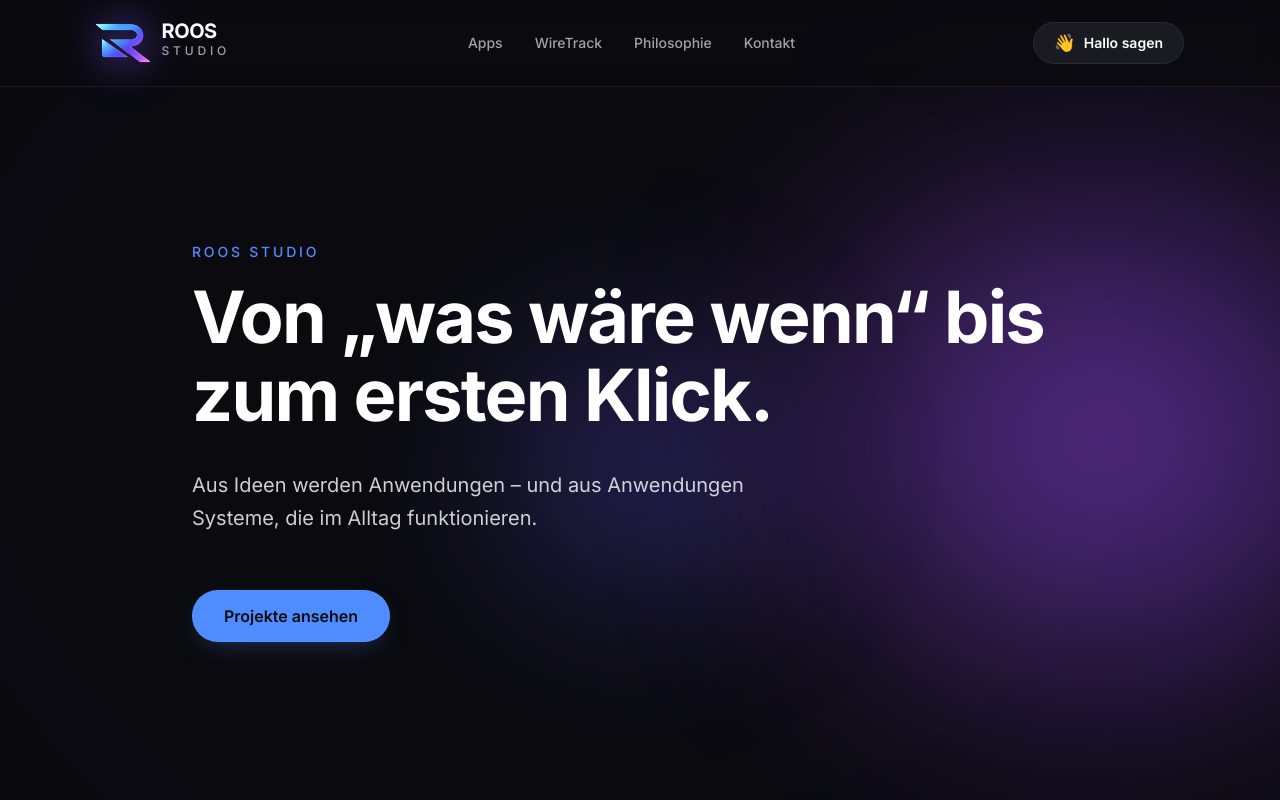
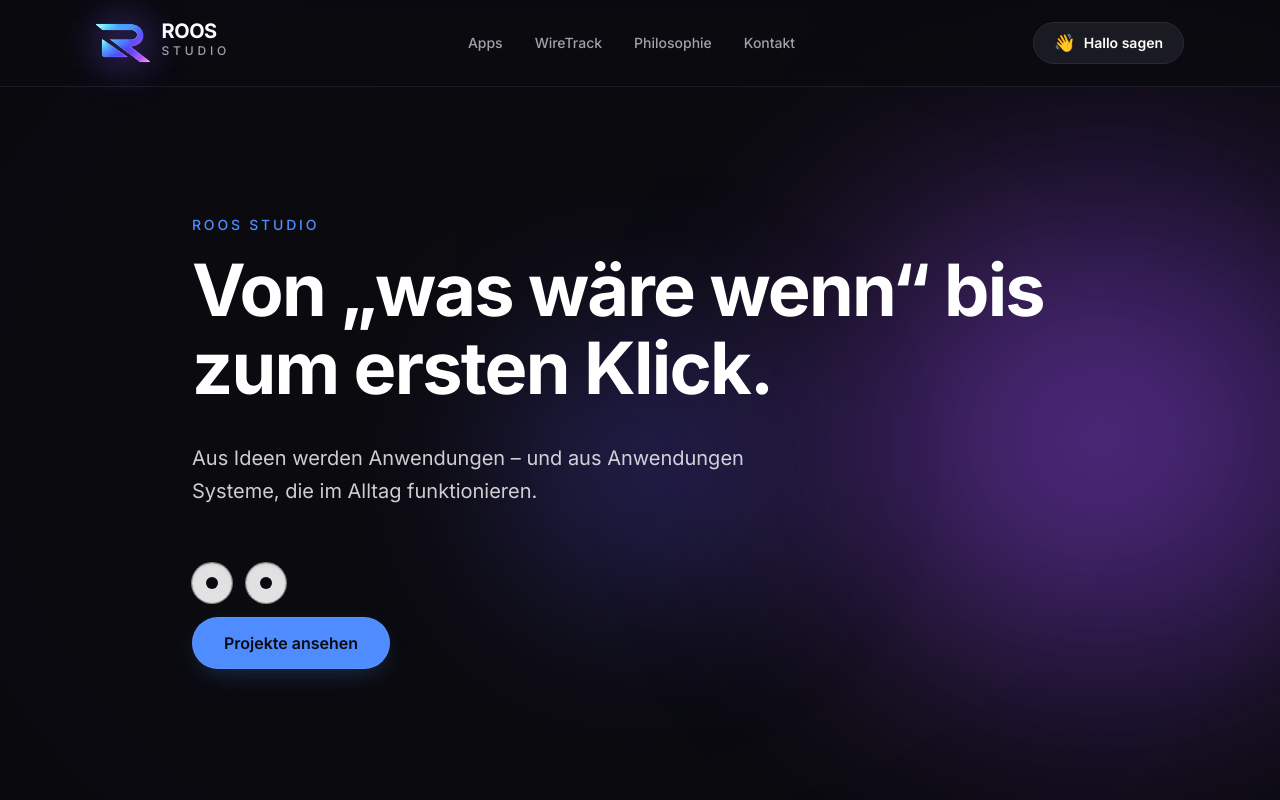
Before and after one commit to RoosStudio/roosstudio-site, a React (Vite) app: page / in a window 1280 px wide. Shown: the top 800 px of the page. Built offline with nearby package versions, Linux system fonts and the light colour scheme.

Commit message:
Hero: Augen über CTA folgen dem Zeiger (reduzierte Bewegung respektiert)
Made-with: Cursor

```diff
--- a/src/components/Hero.tsx
+++ b/src/components/Hero.tsx
@@ -1,6 +1,48 @@
-import { motion } from 'framer-motion'
+import { motion, useReducedMotion } from 'framer-motion'
+import { useCallback, useRef, useState } from 'react'
+
+function pupilTowardPointer(
+  e: React.MouseEvent,
+  eyeRef: React.RefObject<HTMLDivElement | null>,
+  maxPx: number,
+) {
+  const el = eyeRef.current
+  if (!el) return { x: 0, y: 0 }
+  const r = el.getBoundingClientRect()
+  const ecx = r.left + r.width / 2
+  const ecy = r.top + r.height / 2
+  const dx = e.clientX - ecx
+  const dy = e.clientY - ecy
+  const dist = Math.hypot(dx, dy)
+  if (!dist) return { x: 0, y: 0 }
+  const pull = Math.min(maxPx, dist * 0.14)
+  return {
+    x: (dx / dist) * pull,
+    y: (dy / dist) * pull,
+  }
+}
 
 export function Hero() {
+  const reduceMotion = useReducedMotion()
+  const leftEyeRef = useRef<HTMLDivElement>(null)
+  const rightEyeRef = useRef<HTMLDivElement>(null)
+  const [pupilL, setPupilL] = useState({ x: 0, y: 0 })
+  const [pupilR, setPupilR] = useState({ x: 0, y: 0 })
+
+  const onEyeZoneMove = useCallback(
+    (e: React.MouseEvent<HTMLDivElement>) => {
+      if (reduceMotion) return
+      setPupilL(pupilTowardPointer(e, leftEyeRef, 5.5))
+      setPupilR(pupilTowardPointer(e, rightEyeRef, 5.5))
+    },
+    [reduceMotion],
+  )
+
+  const onEyeZoneLeave = useCallback(() => {
+    setPupilL({ x: 0, y: 0 })
+    setPupilR({ x: 0, y: 0 })
+  }, [])
+
   return (
     <section
       id="top"
@@ -70,7 +112,42 @@ export function Hero() {
           animate={{ opacity: 1, y: 0 }}
           transition={{ delay: 0.48, duration: 0.5 }}
           className="mt-12 flex flex-col items-start sm:mt-14"
+          onMouseMove={onEyeZoneMove}
+          onMouseLeave={onEyeZoneLeave}
         >
+          <div
+            className="mb-3 flex gap-3 sm:mb-3.5 sm:gap-3.5"
+            aria-hidden
+          >
+            <div
+              ref={leftEyeRef}
+              className="relative flex h-9 w-9 items-center justify-center overflow-hidden rounded-full bg-white/88 shadow-[inset_0_1px_3px_rgba(0,0,0,0.12)] ring-1 ring-white/50 sm:h-10 sm:w-10"
+            >
+              <motion.span
+                className="block h-2.5 w-2.5 rounded-full bg-rs-bg sm:h-3 sm:w-3"
+                animate={{ x: pupilL.x, y: pupilL.y }}
+                transition={
+                  reduceMotion
+                    ? { duration: 0 }
+                    : { type: 'spring', stiffness: 380, damping: 28 }
+                }
+              />
+            </div>
+            <div
+              ref={rightEyeRef}
+              className="relative flex h-9 w-9 items-center justify-center overflow-hidden rounded-full bg-white/88 shadow-[inset_0_1px_3px_rgba(0,0,0,0.12)] ring-1 ring-white/50 sm:h-10 sm:w-10"
+            >
+              <motion.span
+                className="block h-2.5 w-2.5 rounded-full bg-rs-bg sm:h-3 sm:w-3"
+                animate={{ x: pupilR.x, y: pupilR.y }}
+                transition={
+                  reduceMotion
+                    ? { duration: 0 }
+                    : { type: 'spring', stiffness: 380, damping: 28 }
+                }
+              />
+            </div>
+          </div>
           <a
             href="#spass-apps"
             className="inline-flex items-center justify-center rounded-full bg-rs-primary px-8 py-3.5 text-base font-semibold text-rs-bg shadow-[0_0_0_1px_rgba(255,255,255,0.06)_inset,0_8px_28px_-10px_rgba(79,140,255,0.38)] transition-transform hover:scale-[1.02] focus-visible:outline-none focus-visible:ring-2 focus-visible:ring-rs-primary focus-visible:ring-offset-2 focus-visible:ring-offset-rs-bg active:scale-[0.98]"
```
